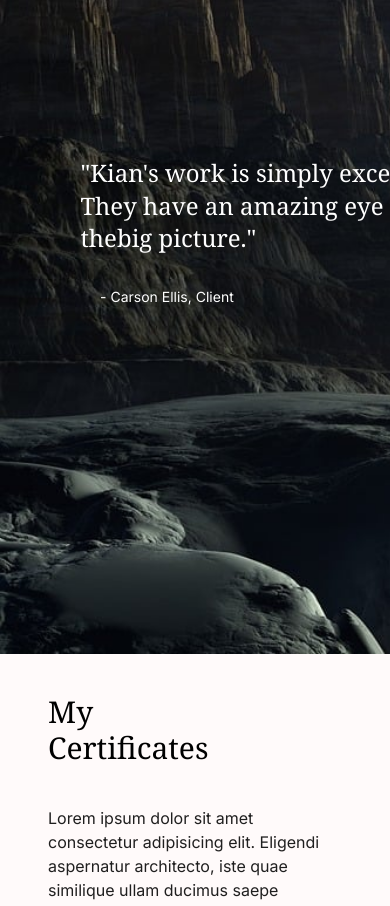
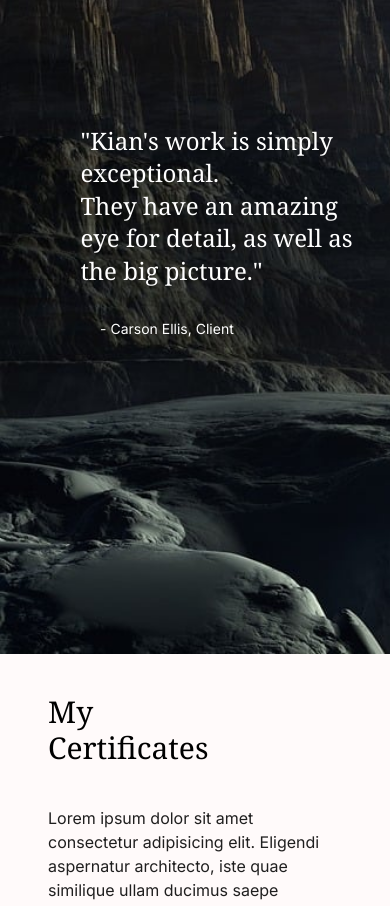
Before and after one commit to phyothantzin/ksh-portfolio, a Next.js app: page / in a window 390 px wide. Shown: the part 3500-4406 px from the top of the page. Built offline with nearby package versions, Linux system fonts and the light colour scheme.

Commit message:
mobile view fix

```diff
--- a/app/components/Quote.tsx
+++ b/app/components/Quote.tsx
@@ -26,12 +26,12 @@ const Quote = () => {
               : { translateX: 400, transition: { duration: 4 } }
           }
           onAnimationComplete={handleAnimationComplete}
-          className="lg:text-5xl text-2xl font-serif w-[550px]"
+          className="lg:text-5xl text-2xl font-serif w-[300px] lg:w-[550px]"
           style={{ lineHeight: 1.35 }}
         >
           &quot;Kian&apos;s work is simply exceptional.
           <br />
-          They have an amazing eye fordetail, as well as thebig picture.&quot;
+          They have an amazing eye for detail, as well as the big picture.&quot;
         </motion.h2>
 
         <motion.p
--- a/app/layout.tsx
+++ b/app/layout.tsx
@@ -5,8 +5,8 @@ import "./globals.css";
 const inter = Inter({ subsets: ["latin"] });
 
 export const metadata: Metadata = {
-  title: "Create Next App",
-  description: "Generated by create next app",
+  title: "KSH Portfolio",
+  description: "KSH Portfolio",
 };
 
 export default function RootLayout({
```
